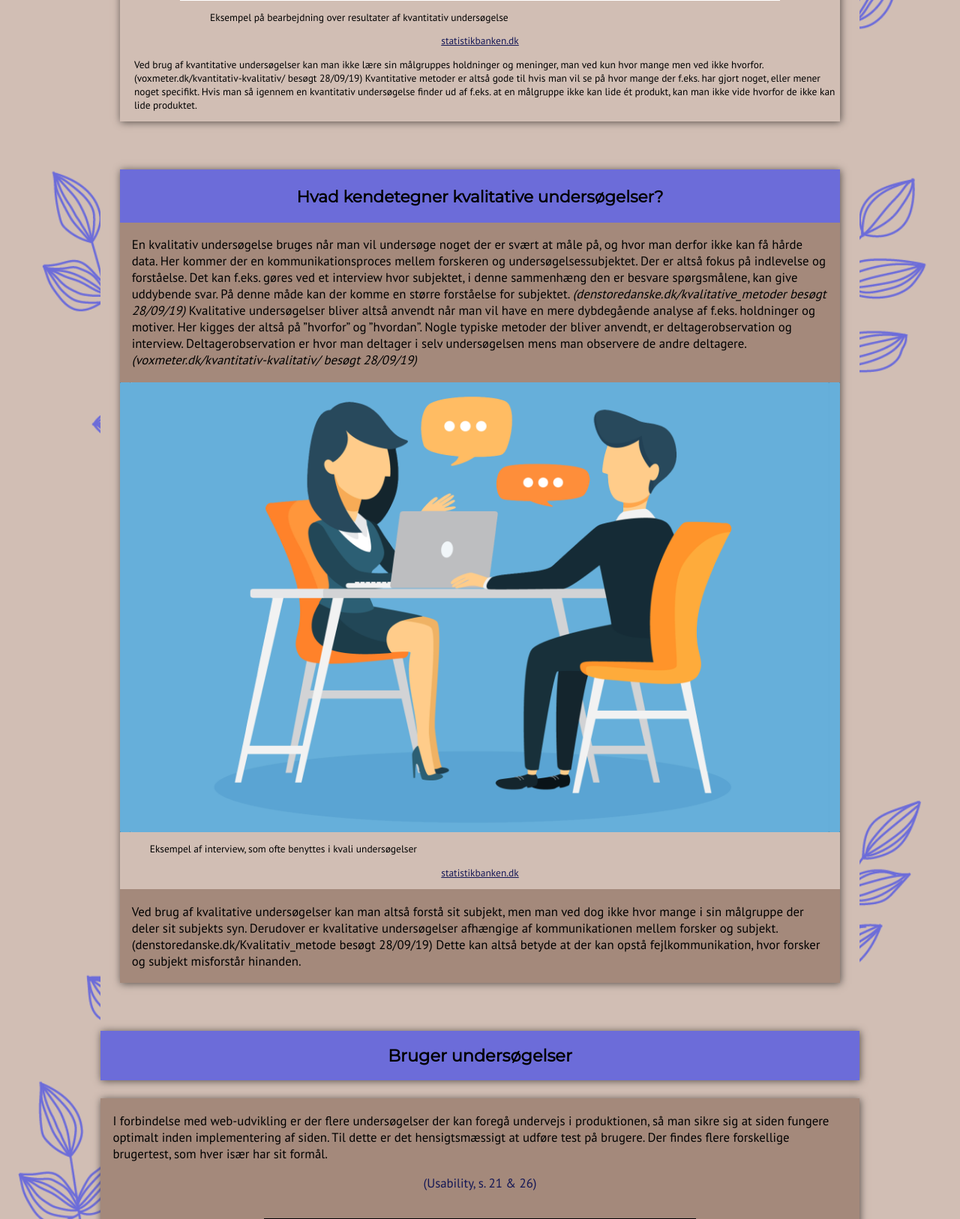
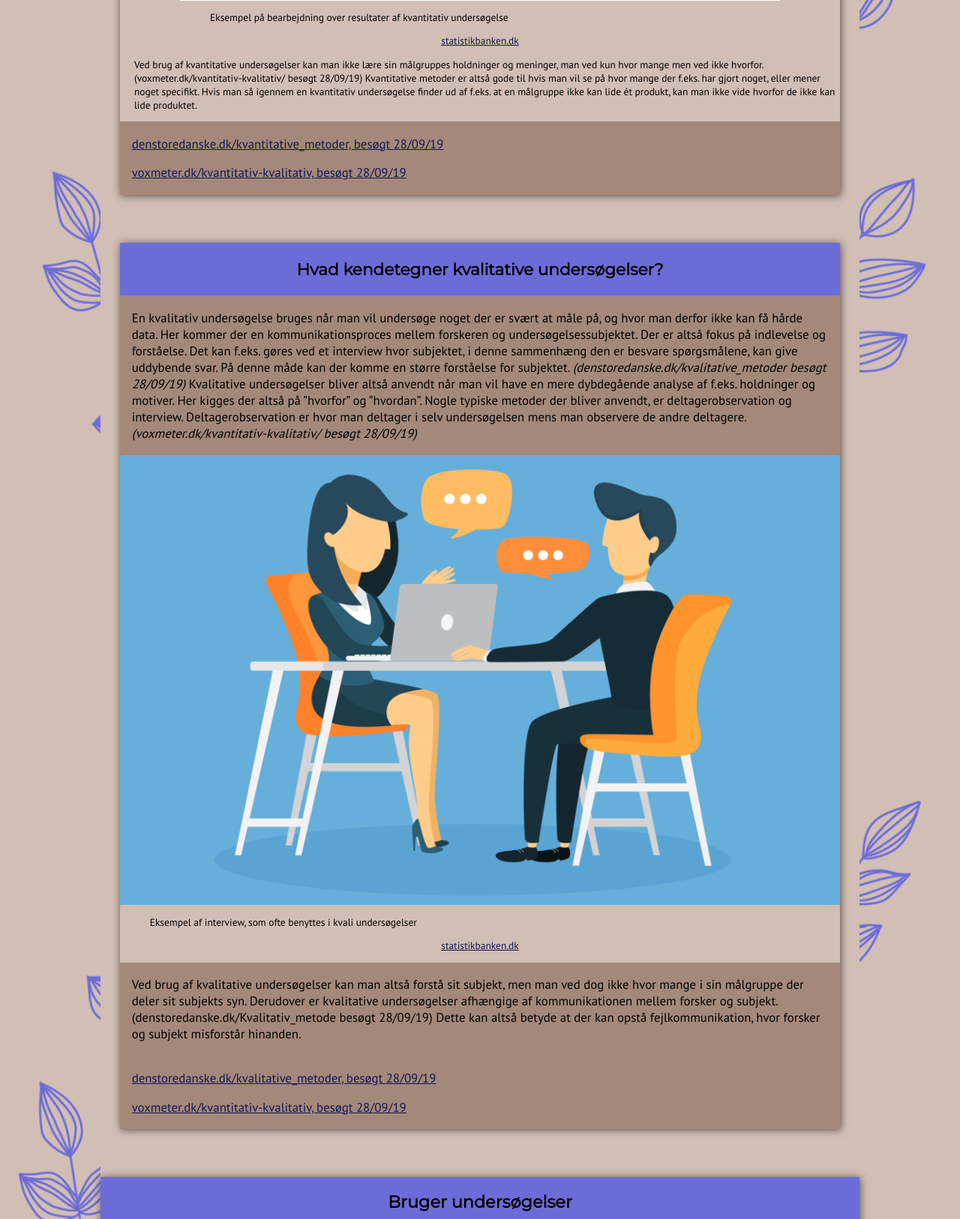
Before and after one commit to Bonde005/portfolio, a PHP site: page /surveys.php in a window 1280 px wide. Shown: the part 1979-3605 px from the top of the page at 75% size. Run offline with PHP 8.4, Linux system fonts and the light colour scheme.

Commit message:
Finish
yeah done

```diff
--- a/bag_om_siden.php
+++ b/bag_om_siden.php
@@ -6,7 +6,7 @@
         <title>AB læringsportfolio Bag om siden</title>
         <link href="https://fonts.googleapis.com/css?family=Montserrat|PT+Sans|Quicksand:400,600,700&display=swap" rel="stylesheet">
         <link rel="stylesheet" href="stylesheet_page.css">
-        <link rel="stylesheet" href="grid_bag_om_siden.css">
+        <link rel="stylesheet" href="grid/grid_bag_om_siden.css">
     </head>
     <body>
 
--- a/grid_responsiv_design.css
+++ b/grid_responsiv_design.css
@@ -138,8 +138,5 @@
     margin-bottom: auto; /* tilpasser sig selv for at undgå luft */
   }
 
-  #responsiv_layout {
-    margin-top: 1em;
-  }
 
 }
--- a/surveys.php
+++ b/surveys.php
@@ -64,10 +64,16 @@
             </blockquote>
           </section> <!-- kvantitativ_eksempel-->
 
+
           <section id="kvantitativ_forsat_tekst" class="illustrationer">
             <p>Ved brug af kvantitative undersøgelser kan man ikke lære sin målgruppes holdninger og meninger, man ved kun hvor mange men ved ikke hvorfor. (voxmeter.dk/kvantitativ-kvalitativ/ besøgt 28/09/19) Kvantitative metoder er altså gode til hvis man vil se på hvor mange der f.eks. har gjort noget, eller mener noget specifikt. Hvis man så igennem en kvantitativ undersøgelse finder ud af f.eks. at en målgruppe ikke kan lide ét produkt, kan man ikke vide hvorfor de ikke kan lide produktet.</p>
           </section> <!-- kvantitativ_forsat_tekst -->
-        </section> <!-- kvantitativ boks -->
+
+        <section id=" kvantitativ_kilder" class="tekstfelt">
+          <a href="www.denstoredanske.dk/Samfund,_jura_og_politik/Sociologi/Sociologisk_metodologi/kvantitative_metoder"><p>denstoredanske.dk/kvantitative_metoder, besøgt 28/09/19</p></a>
+          <a href="www.voxmeter.dk/kvantitativ-kvalitativ/"><p>voxmeter.dk/kvantitativ-kvalitativ, besøgt 28/09/19</p></a>
+        </section> <!-- kvantitativ_kilder -->
+      </section> <!-- kvantitativ boks -->
 
         <section id="kvalitativ" class="boks">
           <section id="kvalitativ_overskrift" class="under_overskrift">
@@ -89,7 +95,12 @@
           <section id="kvalitativ_forsat_tekst" class="tekstfelt">
             <p>Ved brug af kvalitative undersøgelser kan man altså forstå sit subjekt, men man ved dog ikke hvor mange i sin målgruppe der deler sit subjekts syn. Derudover er kvalitative undersøgelser afhængige af kommunikationen mellem forsker og subjekt. (denstoredanske.dk/Kvalitativ_metode besøgt 28/09/19) Dette kan altså betyde at der kan opstå fejlkommunikation, hvor forsker og subjekt misforstår hinanden.</p>
           </section> <!-- kvalitativ_forsat_tekst -->
-        </section> <!-- kvalitativ boks -->
+
+        <section id="kvalitativ_kilder" class="tekstfelt">
+          <a href="www.denstoredanske.dk/Samfund%2c_jura_og_politik/Sociologi/Sociologisk_metodologi/kvalitative_metoder"><p>denstoredanske.dk/kvalitative_metoder, besøgt 28/09/19</p></a>
+          <a href="www.voxmeter.dk/kvantitativ-kvalitativ/"><p>voxmeter.dk/kvantitativ-kvalitativ, besøgt 28/09/19</p></a>
+        </section> <!-- kvalitativ_kilder -->
+      </section> <!-- kvalitativ boks -->
 
         <section id="brugersurveys_overskrift" class="under_overskrift">
           <h2>Bruger undersøgelser</h2>
```
